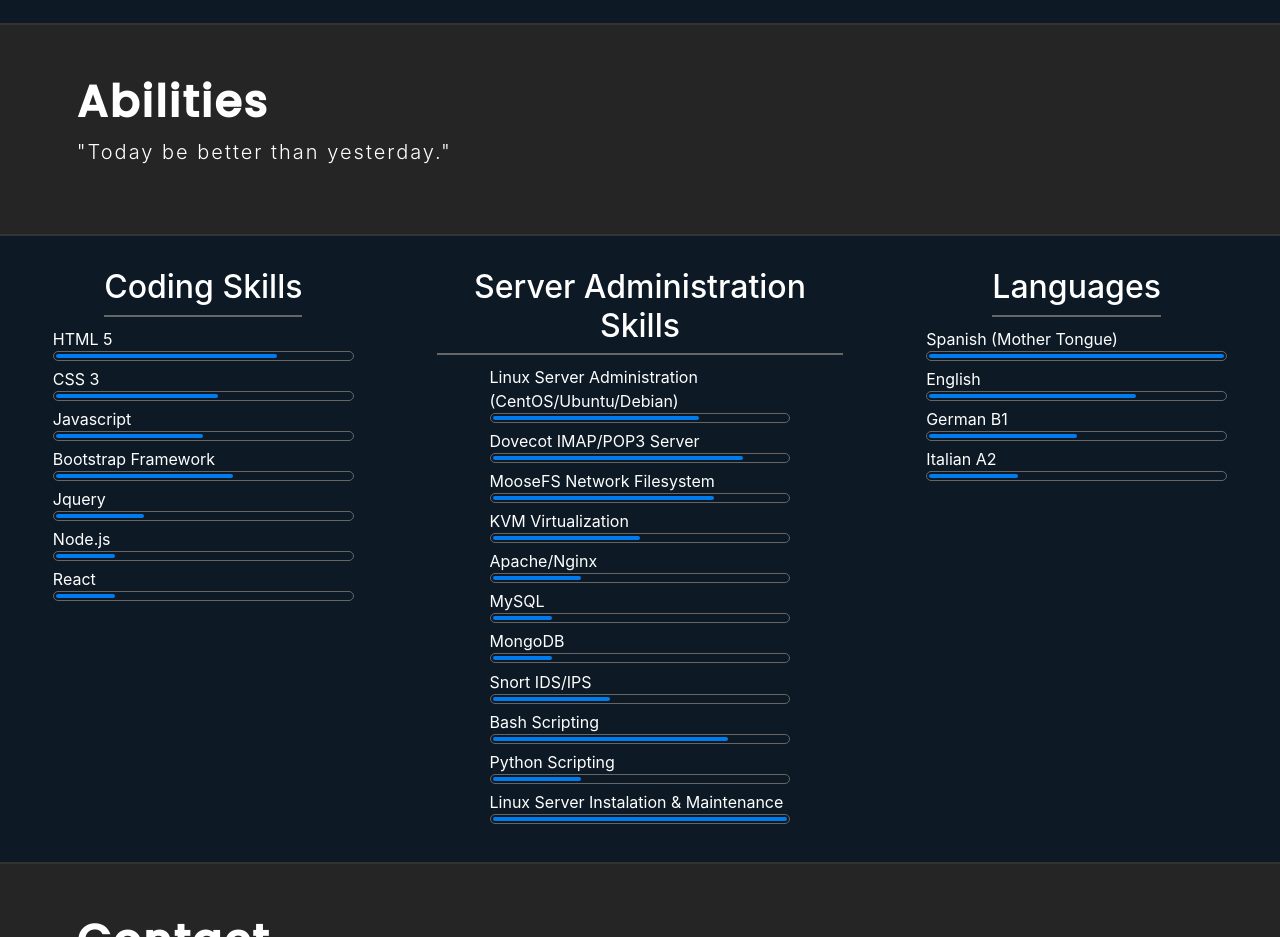
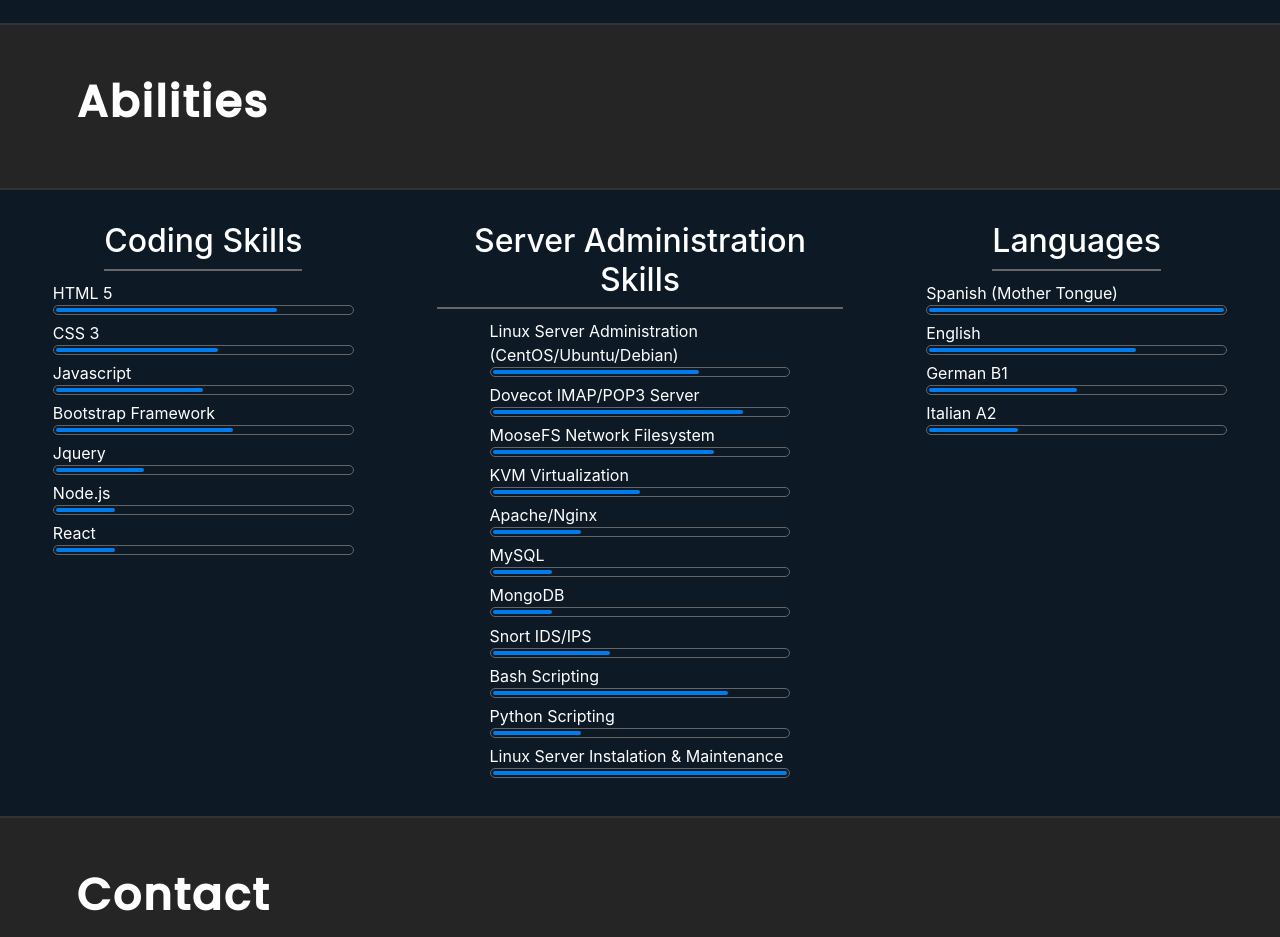
Before and after one commit to fesmores/cv, a plain HTML site: page index.html in a window 1280 px wide. Shown: the part 3740-4677 px from the top of the page. Drawn offline with nearby package versions, Linux system fonts and the light colour scheme.

```diff
--- a/index.html
+++ b/index.html
@@ -434,7 +434,7 @@
           <div class="col-xs-12 col-sm-12 col-md-12 col-lg-12 col-xl-12">
             <div class="text-left page-title">
               <h1 class="title-string section-title">Abilities</h1>
-              <p class="lead">"Today be better than yesterday."</p>
+              <!-- <p class="lead">"Today be better than yesterday."</p> -->
             </div>
           </div>
         </div>
```
